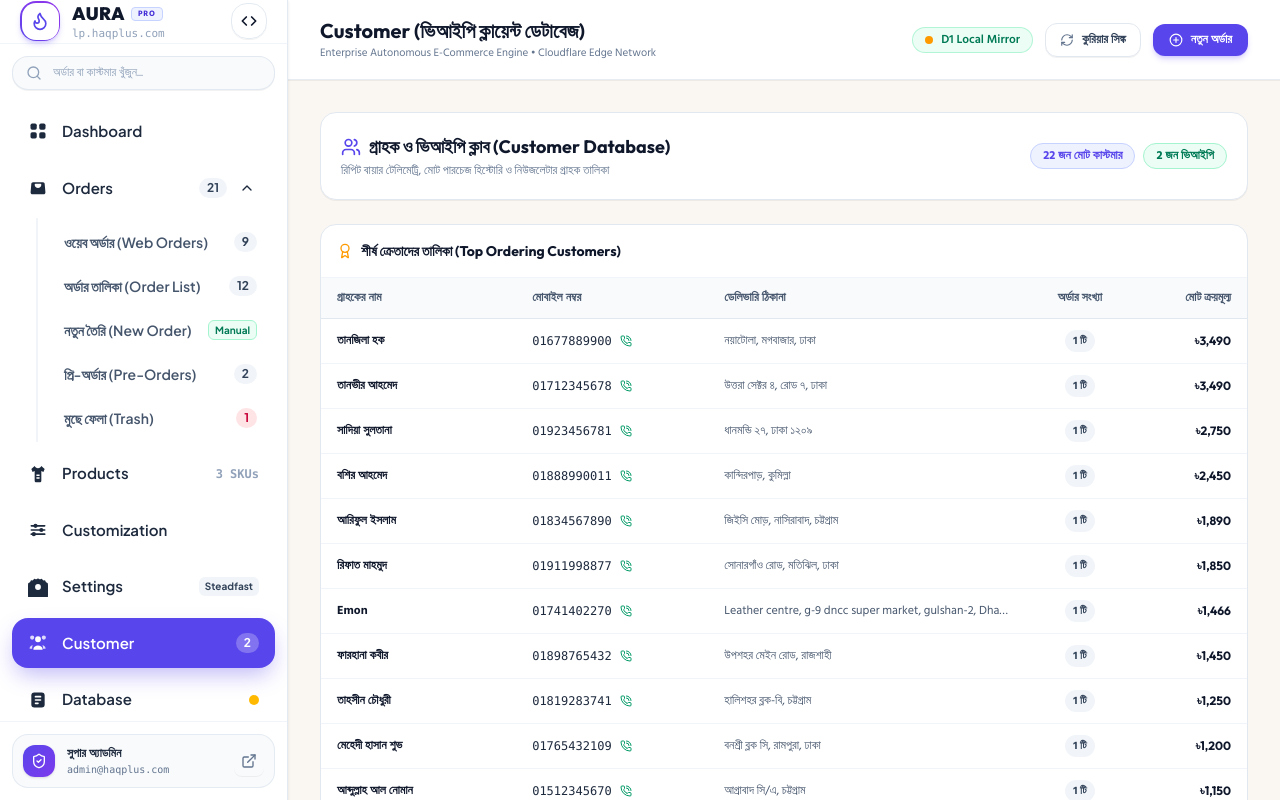
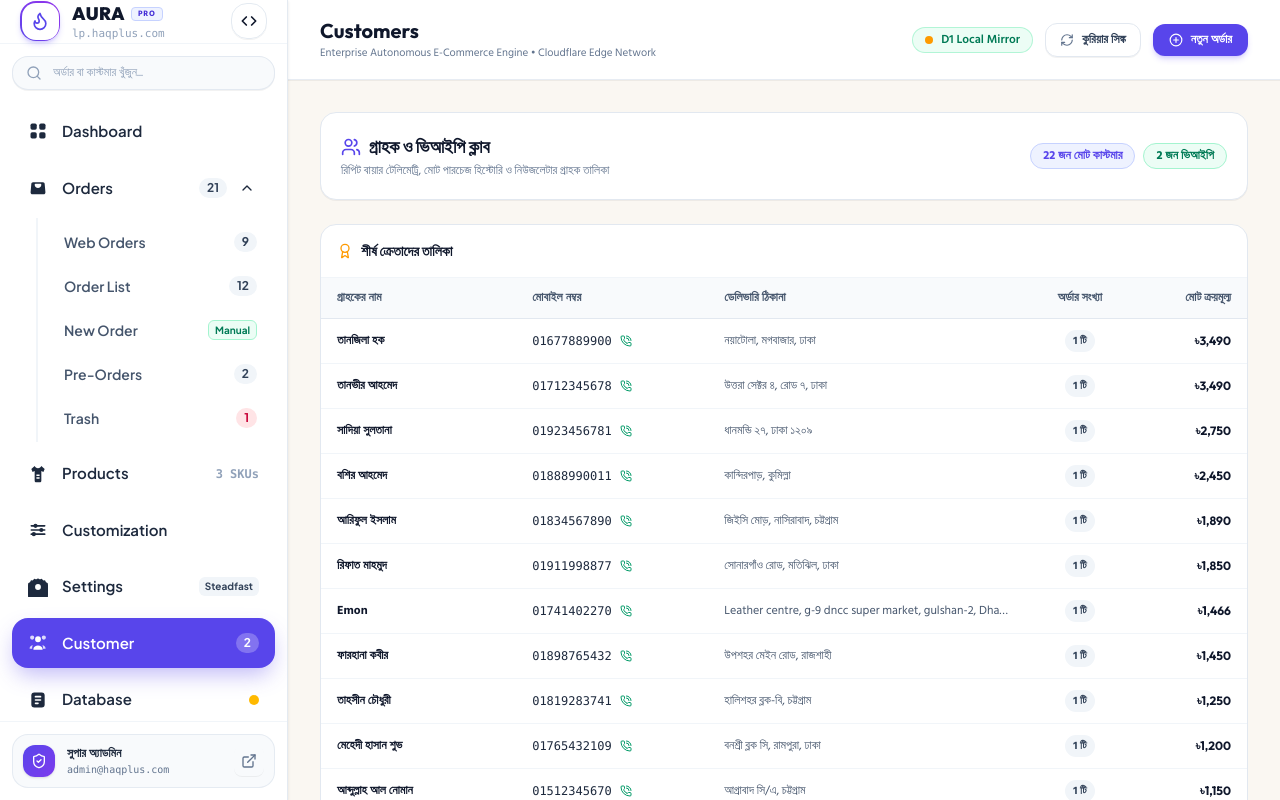
Before and after one commit to m-anwarulkarim/sveltekit-LP, a SvelteKit app: page /admin/customers in a window 1280 px wide. Shown: the top 800 px of the page. Built offline with nearby package versions, Linux system fonts and the light colour scheme; no server answers.

Commit message:
refactor(admin): standardize sidebar and headings to clean pure English without mixed language brackets

```diff
--- a/src/routes/admin/+layout.svelte
+++ b/src/routes/admin/+layout.svelte
@@ -236,7 +236,7 @@
 					<!-- Orders Submenu (when expanded) -->
 					{#if !isSidebarCollapsed && isOrdersOpen}
 						<div class="pl-3 pr-1 py-1 space-y-1 border-l-2 border-slate-100 ml-6 my-1">
-							<!-- ১. ওয়েব অর্ডার (Web Orders) -->
+							<!-- 1. Web Orders -->
 							<a
 								href="/admin/orders?view=web"
 								onclick={() => isMobileSidebarOpen = false}
@@ -244,13 +244,13 @@
 									? 'bg-indigo-50 text-[#5845eb] font-bold border border-indigo-200/80'
 									: 'text-slate-600 hover:text-slate-900 hover:bg-slate-50'}"
 							>
-								<span>ওয়েব অর্ডার (Web Orders)</span>
+								<span>Web Orders</span>
 								<span class="text-xs font-bold px-2 py-0.5 rounded-full bg-slate-100 text-slate-700">
 									{webOrders.length}
 								</span>
 							</a>
 
-							<!-- ২. অর্ডার তালিকা (Order List) -->
+							<!-- 2. Order List -->
 							<a
 								href="/admin/orders?view=list"
 								onclick={() => isMobileSidebarOpen = false}
@@ -258,13 +258,13 @@
 									? 'bg-indigo-50 text-[#5845eb] font-bold border border-indigo-200/80'
 									: 'text-slate-600 hover:text-slate-900 hover:bg-slate-50'}"
 							>
-								<span>অর্ডার তালিকা (Order List)</span>
+								<span>Order List</span>
 								<span class="text-xs font-bold px-2 py-0.5 rounded-full bg-slate-100 text-slate-700">
 									{orderListOrders.length}
 								</span>
 							</a>
 
-							<!-- ৩. নতুন তৈরি (New Order) -->
+							<!-- 3. New Order -->
 							<a
 								href="/admin/orders?view=new"
 								onclick={() => isMobileSidebarOpen = false}
@@ -272,13 +272,13 @@
 									? 'bg-indigo-50 text-[#5845eb] font-bold border border-indigo-200/80'
 									: 'text-slate-600 hover:text-slate-900 hover:bg-slate-50'}"
 							>
-								<span>নতুন তৈরি (New Order)</span>
+								<span>New Order</span>
 								<span class="text-[10px] font-bold px-1.5 py-0.5 rounded-md bg-emerald-50 text-emerald-700 border border-emerald-200">
 									Manual
 								</span>
 							</a>
 
-							<!-- ৪. প্রি-অর্ডার (Pre-Orders) -->
+							<!-- 4. Pre-Orders -->
 							<a
 								href="/admin/orders?view=pre"
 								onclick={() => isMobileSidebarOpen = false}
@@ -286,7 +286,7 @@
 									? 'bg-indigo-50 text-[#5845eb] font-bold border border-indigo-200/80'
 									: 'text-slate-600 hover:text-slate-900 hover:bg-slate-50'}"
 							>
-								<span>প্রি-অর্ডার (Pre-Orders)</span>
+								<span>Pre-Orders</span>
 								{#if preOrders.length > 0}
 									<span class="text-xs font-bold px-2 py-0.5 rounded-full bg-slate-100 text-slate-700">
 										{preOrders.length}
@@ -294,7 +294,7 @@
 								{/if}
 							</a>
 
-							<!-- ৫. মুছে ফেলা (Trash) -->
+							<!-- 5. Trash -->
 							<a
 								href="/admin/orders?view=trash"
 								onclick={() => isMobileSidebarOpen = false}
@@ -302,7 +302,7 @@
 									? 'bg-rose-50 text-rose-700 font-bold border border-rose-200'
 									: 'text-slate-600 hover:text-rose-600 hover:bg-rose-50/60'}"
 							>
-								<span>মুছে ফেলা (Trash)</span>
+								<span>Trash</span>
 								{#if trashedOrders.length > 0}
 									<span class="text-xs font-bold px-2 py-0.5 rounded-full bg-rose-100 text-rose-700">
 										{trashedOrders.length}
@@ -529,19 +529,19 @@
 				<div>
 					<h1 class="text-base md:text-xl font-bold text-slate-900 flex items-center gap-2">
 						{#if isDashboard}
-							<span>Dashboard (ওভারভিউ ও মেট্রিক্স)</span>
+							<span>Dashboard</span>
 						{:else if isOrdersActive}
-							<span>Orders (অর্ডার ব্যবস্থাপনা)</span>
+							<span>Orders</span>
 						{:else if isProductsActive}
-							<span>Products (পণ্য ক্যাটালগ ও ইনভেন্টরি)</span>
+							<span>Products</span>
 						{:else if isCustomizationActive}
-							<span>Customization (পিক্সেল ও ট্র্যাকিং)</span>
+							<span>Customization</span>
 						{:else if isSettingsActive}
-							<span>Settings (কুরিয়ার লজিস্টিকস ও সেটিংস)</span>
+							<span>Settings</span>
 						{:else if isCustomerActive}
-							<span>Customer (ভিআইপি ক্লায়েন্ট ডেটাবেজ)</span>
+							<span>Customers</span>
 						{:else if isDatabaseActive}
-							<span>Database (Cloudflare D1 কনসোল)</span>
+							<span>Database</span>
 						{:else}
 							<span>AURA Control Deck</span>
 						{/if}
--- a/src/routes/admin/+page.svelte
+++ b/src/routes/admin/+page.svelte
@@ -151,7 +151,7 @@
 		<!-- 6. Average Order Value -->
 		<div class="bg-white p-4 rounded-2xl border border-slate-200 shadow-2xs hover:shadow-md transition-all">
 			<div class="flex items-center justify-between mb-2">
-				<span class="text-xs font-bold text-slate-500">গড় অর্ডার (AOV)</span>
+				<span class="text-xs font-bold text-slate-500">গড় অর্ডার মূল্য</span>
 				<div class="w-8 h-8 rounded-xl bg-indigo-50 flex items-center justify-center text-[#5845eb]">
 					<Tag class="w-4 h-4" />
 				</div>
--- a/src/routes/admin/customers/+page.svelte
+++ b/src/routes/admin/customers/+page.svelte
@@ -36,7 +36,7 @@
 		<div>
 			<h2 class="text-lg font-bold text-slate-900 flex items-center gap-2">
 				<Users class="w-5 h-5 text-[#5845eb]" />
-				<span>গ্রাহক ও ভিআইপি ক্লাব (Customer Database)</span>
+				<span>গ্রাহক ও ভিআইপি ক্লাব</span>
 			</h2>
 			<p class="text-xs text-slate-500 mt-0.5">
 				রিপিট বায়ার টেলিমেট্রি, মোট পারচেজ হিস্টোরি ও নিউজলেটার গ্রাহক তালিকা
@@ -58,7 +58,7 @@
 		<div class="p-4 border-b border-slate-100 flex items-center justify-between">
 			<h3 class="text-sm font-bold text-slate-900 flex items-center gap-2">
 				<Award class="w-4 h-4 text-amber-500" />
-				<span>শীর্ষ ক্রেতাদের তালিকা (Top Ordering Customers)</span>
+				<span>শীর্ষ ক্রেতাদের তালিকা</span>
 			</h3>
 		</div>
 
--- a/src/routes/admin/customization/+page.svelte
+++ b/src/routes/admin/customization/+page.svelte
@@ -19,7 +19,7 @@
 		<div>
 			<h2 class="text-lg font-bold text-slate-900 flex items-center gap-2">
 				<Sliders class="w-5 h-5 text-[#5845eb]" />
-				<span>পিক্সেল ও কনভার্সন ট্র্যাকিং (Customization)</span>
+				<span>পিক্সেল ও কনভার্সন ট্র্যাকিং</span>
 			</h2>
 			<p class="text-xs text-slate-500 mt-0.5">
 				Meta Pixel, Facebook Conversion API (CAPI), TikTok Pixel এবং Google Tag Manager
--- a/src/routes/admin/orders/+page.svelte
+++ b/src/routes/admin/orders/+page.svelte
@@ -206,7 +206,7 @@
 				? 'bg-[#5845eb] text-white shadow-md shadow-indigo-600/20'
 				: 'bg-white text-slate-700 hover:bg-slate-100 border border-slate-200'}"
 		>
-			<span>ওয়েব অর্ডার (Web Orders)</span>
+			<span>Web Orders</span>
 			<span class="px-2 py-0.5 rounded-full text-[10px] {currentView === 'web' ? 'bg-white/25 text-white' : 'bg-slate-100 text-slate-700'}">
 				{webOrders.length}
 			</span>
@@ -218,7 +218,7 @@
 				? 'bg-[#5845eb] text-white shadow-md shadow-indigo-600/20'
 				: 'bg-white text-slate-700 hover:bg-slate-100 border border-slate-200'}"
 		>
-			<span>অর্ডার তালিকা (Order List)</span>
+			<span>Order List</span>
 			<span class="px-2 py-0.5 rounded-full text-[10px] {currentView === 'list' ? 'bg-white/25 text-white' : 'bg-slate-100 text-slate-700'}">
 				{orderListOrders.length}
 			</span>
@@ -231,7 +231,7 @@
 				: 'bg-white text-slate-700 hover:bg-slate-100 border border-slate-200'}"
 		>
 			<PlusCircle class="w-3.5 h-3.5" />
-			<span>নতুন অর্ডার তৈরি</span>
+			<span>New Order</span>
 		</a>
 
 		<a
@@ -240,7 +240,7 @@
 				? 'bg-[#5845eb] text-white shadow-md shadow-indigo-600/20'
 				: 'bg-white text-slate-700 hover:bg-slate-100 border border-slate-200'}"
 		>
-			<span>প্রি-অর্ডার</span>
+			<span>Pre-Orders</span>
 			{#if preOrders.length > 0}
 				<span class="px-2 py-0.5 rounded-full text-[10px] {currentView === 'pre' ? 'bg-white/25 text-white' : 'bg-slate-100 text-slate-700'}">
 					{preOrders.length}
@@ -255,7 +255,7 @@
 				: 'bg-white text-slate-700 hover:text-rose-600 hover:bg-rose-50 border border-slate-200'}"
 		>
 			<Trash2 class="w-3.5 h-3.5" />
-			<span>মুছে ফেলা (Trash)</span>
+			<span>Trash</span>
 			{#if trashedOrders.length > 0}
 				<span class="px-2 py-0.5 rounded-full text-[10px] {currentView === 'trash' ? 'bg-white/25 text-white' : 'bg-rose-100 text-rose-700'}">
 					{trashedOrders.length}
--- a/src/routes/admin/settings/+page.svelte
+++ b/src/routes/admin/settings/+page.svelte
@@ -34,7 +34,7 @@
 		<div>
 			<h2 class="text-lg font-bold text-slate-900 flex items-center gap-2">
 				<Settings class="w-5 h-5 text-[#5845eb]" />
-				<span>লজিস্টিকস ও কুরিয়ার সেটিংস (Settings)</span>
+				<span>লজিস্টিকস ও কুরিয়ার সেটিংস</span>
 			</h2>
 			<p class="text-xs text-slate-500 mt-0.5">
 				Steadfast, Pathao ও ডেলিভারি ফি ম্যানেজমেন্ট
```
